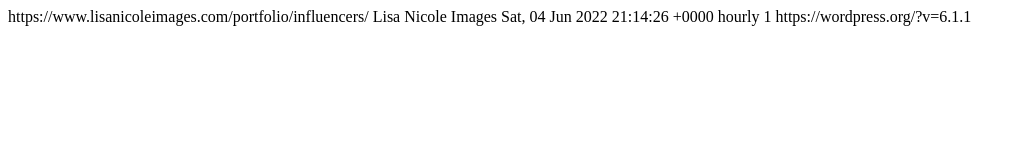
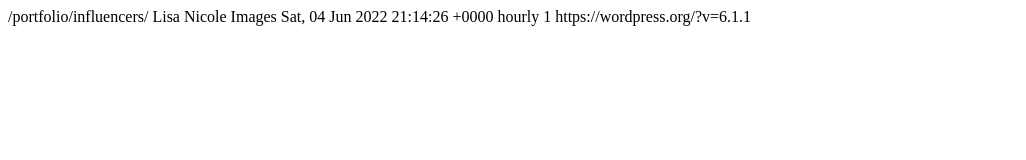
Before and after one commit to lisanicoleimageswebsite/lisanicoleimageswebsite.github.io, a plain HTML site: page portfolio/influencers/feed/index.html in a window 1280 px wide. Shown: the whole page, without its empty margins (0-1026 px from the left). Drawn offline with Linux system fonts and the light colour scheme.

```diff
--- a/portfolio/influencers/feed/index.html
+++ b/portfolio/influencers/feed/index.html
@@ -4,8 +4,8 @@
   <channel>
     <title>
       Comments on: Influencers </title>
-    <atom:link href="https://www.lisanicoleimages.com/portfolio/influencers/feed/" rel="self" type="application/rss+xml" />
-    <link>https://www.lisanicoleimages.com/portfolio/influencers/</link>
+    <atom:link href="/portfolio/influencers/feed/" rel="self" type="application/rss+xml" />
+    <link>/portfolio/influencers/</link>
     <description>Lisa Nicole Images</description>
     <lastBuildDate>Sat, 04 Jun 2022 21:14:26 +0000</lastBuildDate>
     <sy:updatePeriod>
```
Also changed, not shown: 13 other files.
